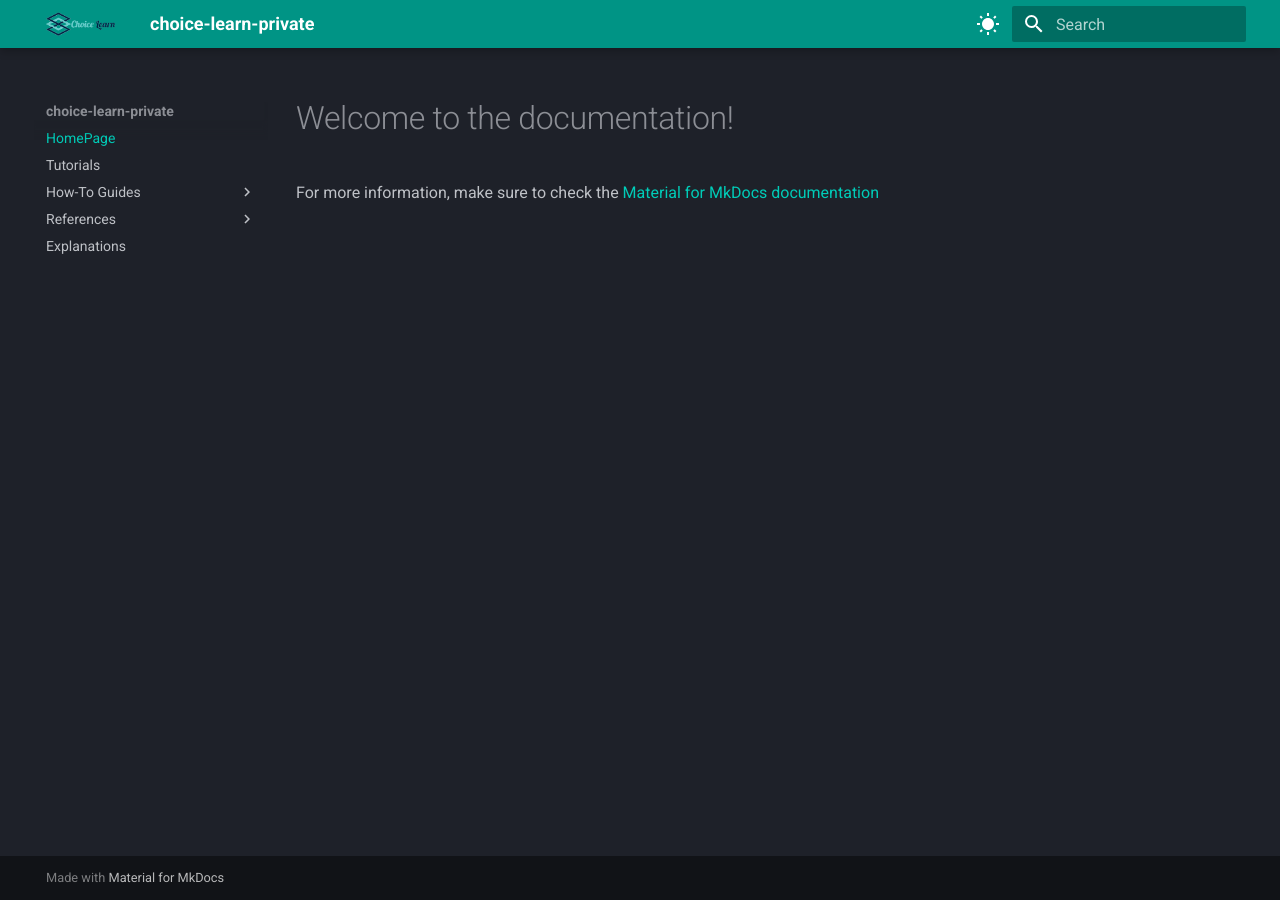
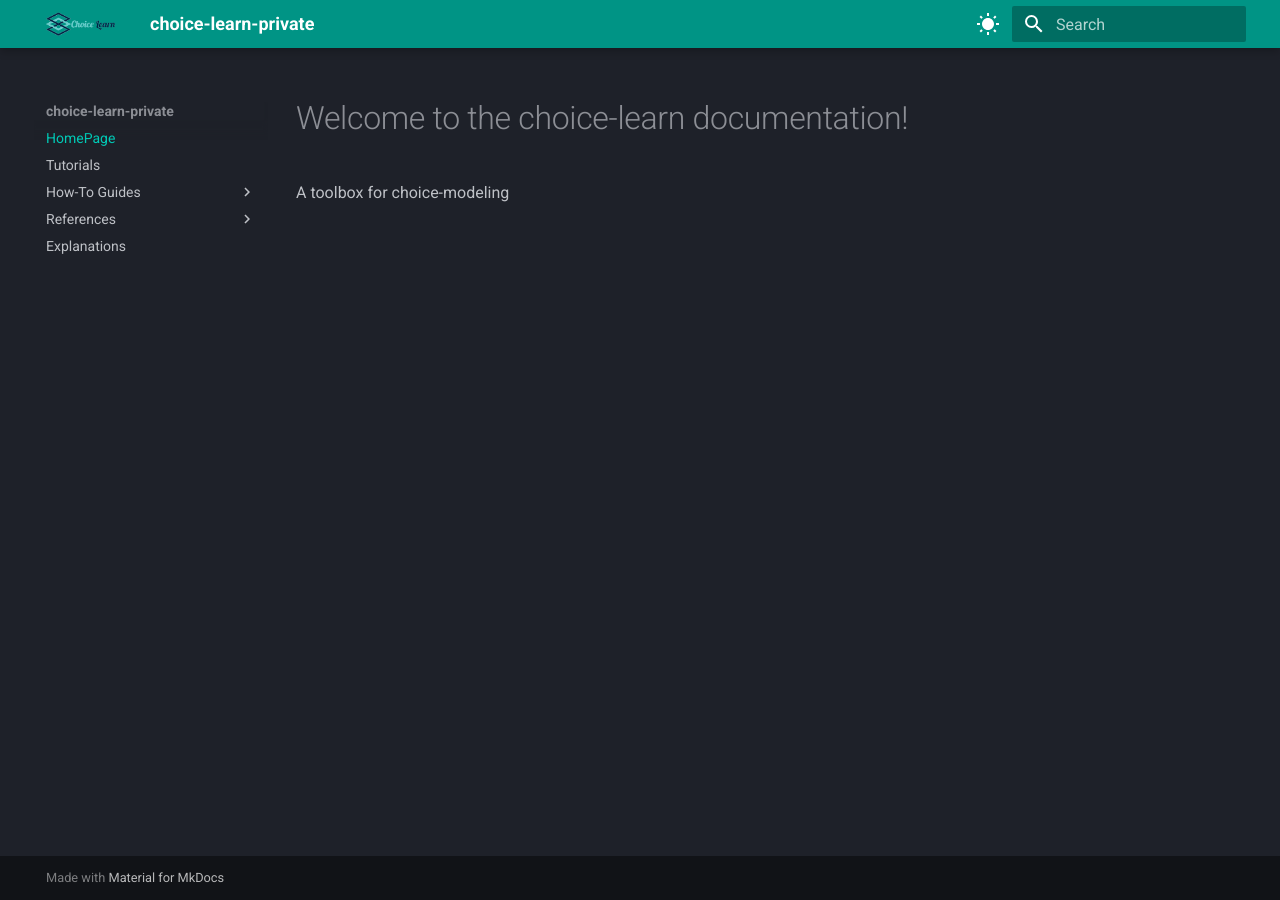
Before and after one commit to artefactory/choice-learn, an MkDocs documentation site: the page built from docs/index.md, in a window 1280 px wide. Built offline with MkDocs 1.6.1 and Material for MkDocs 9.7.7, drawn with Linux system fonts in a browser that asks for light colours.

Commit message:
enh: index

```diff
--- a/docs/index.md
+++ b/docs/index.md
@@ -1,3 +1,3 @@
-# Welcome to the documentation!
+# Welcome to the choice-learn documentation!
 
-For more information, make sure to check the [Material for MkDocs documentation](https://squidfunk.github.io/mkdocs-material/getting-started/)
+A toolbox for choice-modeling
```
